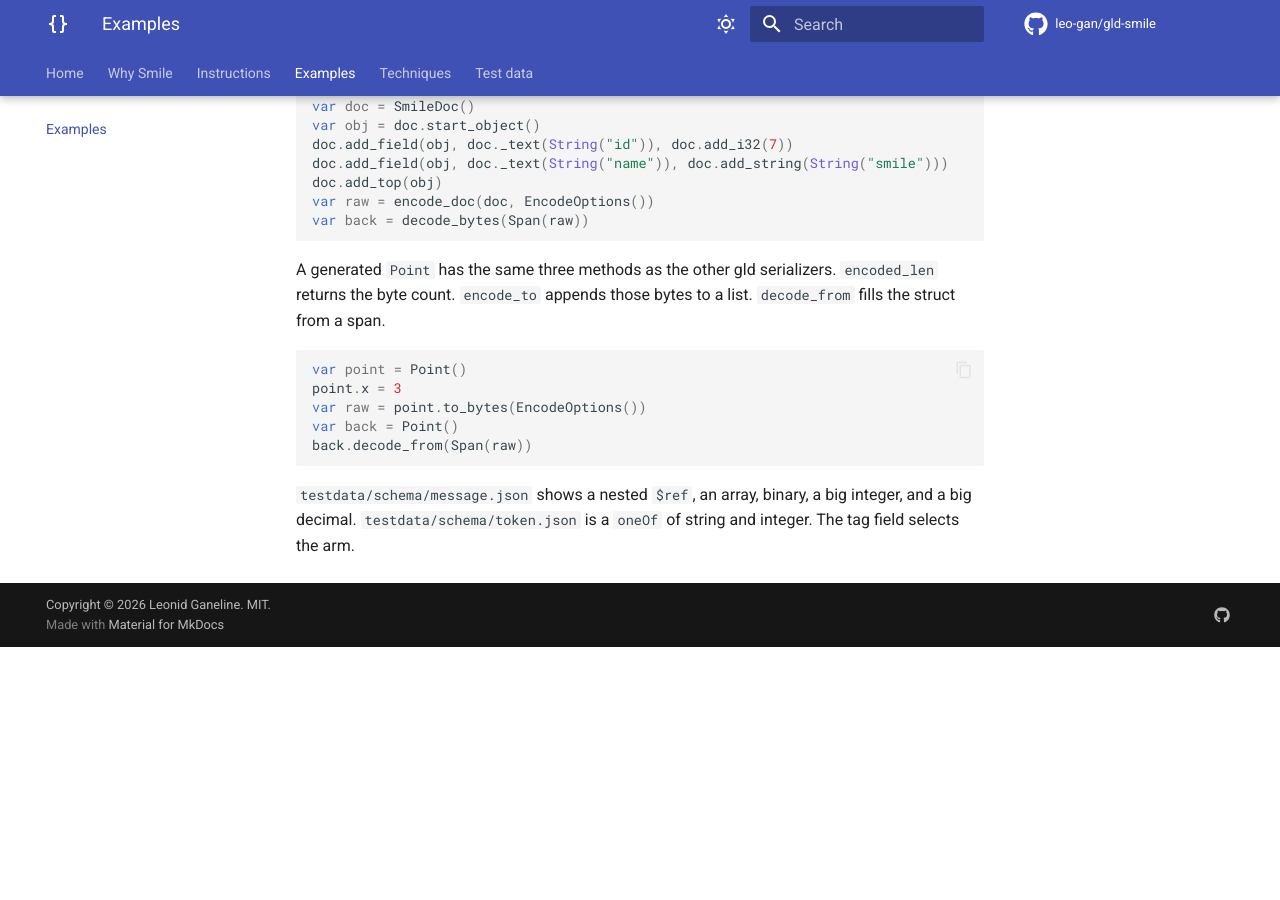
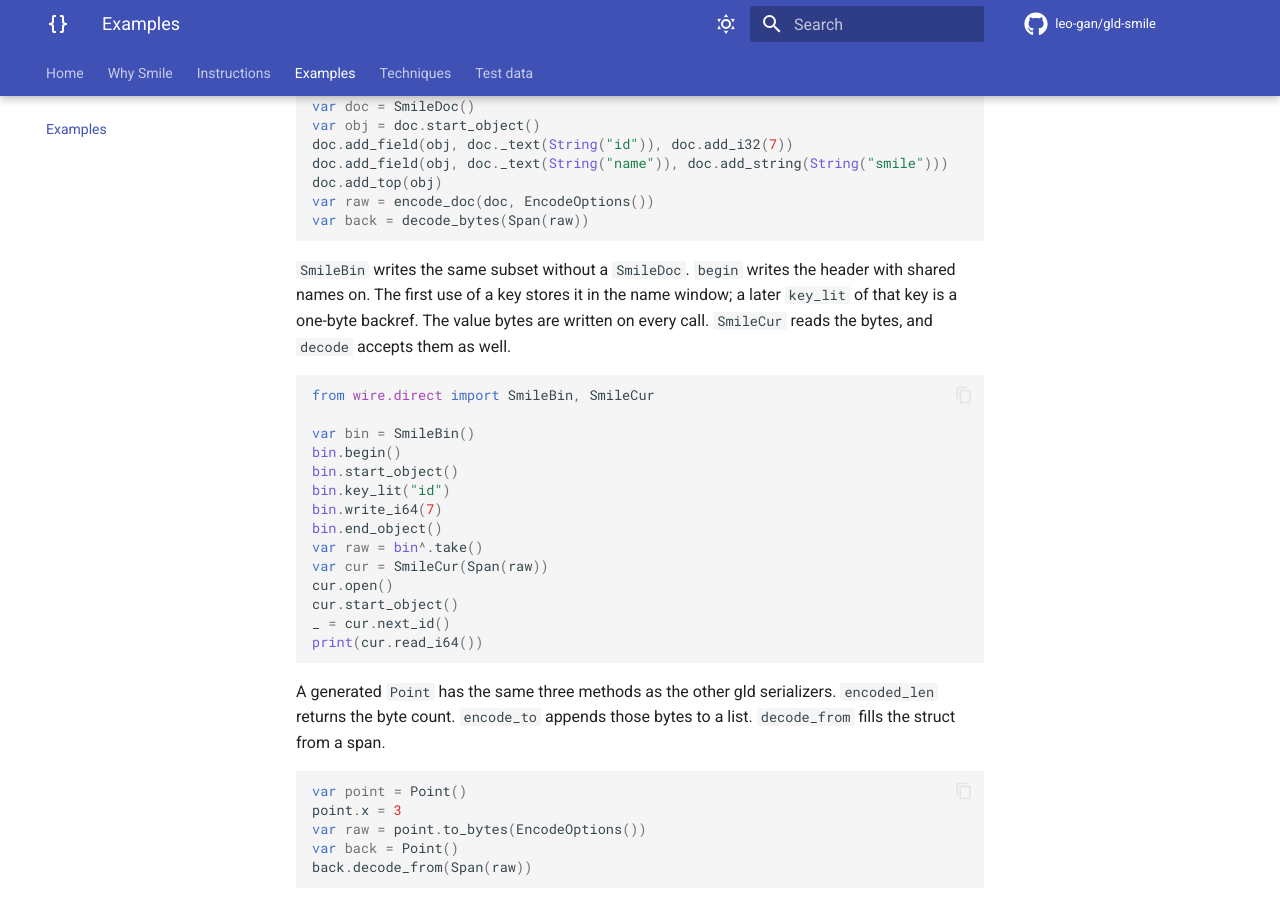
Before and after one commit to leo-gan/gld-smile, an MkDocs documentation site: the page built from docs/examples.md, in a window 1280 px wide and 900 px high, scrolled down 420 px. Built offline with MkDocs 1.6.1 and Material for MkDocs 9.7.7, drawn with Linux system fonts in a browser that asks for light colours; comment, search, counter and statistics services are not loaded; before the commit the page ends 1067 px from its top, so only the background shows below that.

Commit message:
Write Smile objects with a shared-name cursor. (#6)
SmileBin writes objects, arrays, bools, int64, float64, and strings without a SmileDoc. Repeated keys are one-byte backrefs. Each value is still written on that call, and the general decoder accepts the bytes.

````diff
--- a/docs/examples.md
+++ b/docs/examples.md
@@ -26,6 +26,29 @@ var raw = encode_doc(doc, EncodeOptions())
 var back = decode_bytes(Span(raw))
 ```
 
+`SmileBin` writes the same subset without a `SmileDoc`. `begin` writes the
+header with shared names on. The first use of a key stores it in the name
+window; a later `key_lit` of that key is a one-byte backref. The value bytes
+are written on every call. `SmileCur` reads the bytes, and `decode` accepts
+them as well.
+
+```mojo
+from wire.direct import SmileBin, SmileCur
+
+var bin = SmileBin()
+bin.begin()
+bin.start_object()
+bin.key_lit("id")
+bin.write_i64(7)
+bin.end_object()
+var raw = bin^.take()
+var cur = SmileCur(Span(raw))
+cur.open()
+cur.start_object()
+_ = cur.next_id()
+print(cur.read_i64())
+```
+
 A generated `Point` has the same three methods as the other gld serializers.
 `encoded_len` returns the byte count. `encode_to` appends those bytes to a
 list. `decode_from` fills the struct from a span.
````
Also changed, not shown: 2 other files.
